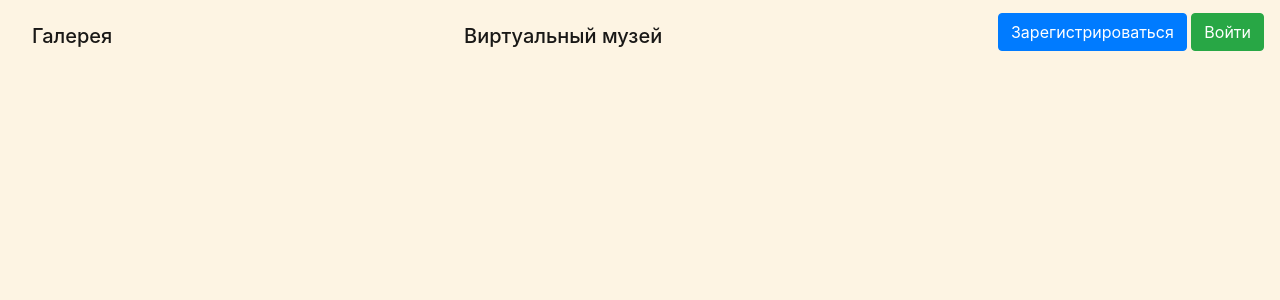
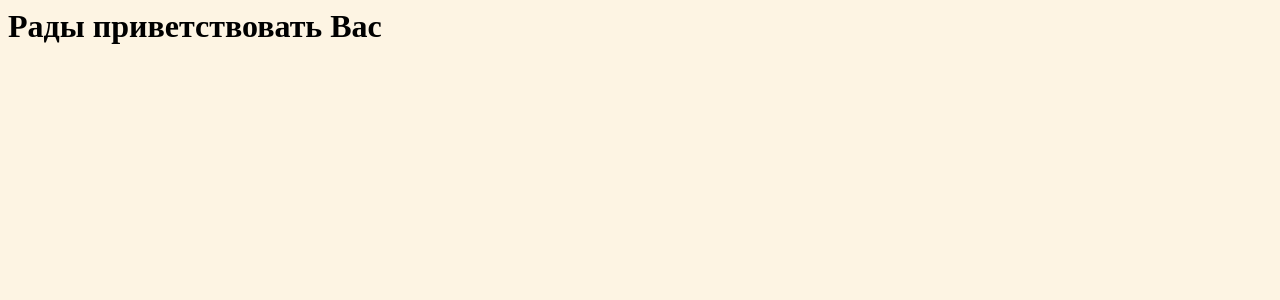
Before and after one commit to EkaterinaNikolaeva/test1, a Flask app: template templates/base.html in a window 1280 px wide. Shown: the top 300 px of the page. Run offline with Flask 2, Linux system fonts and the light colour scheme; the template is opened without the code that fills it, so the values that code supplies are empty; some libraries are stand-ins or nearby versions.

Commit message:
Update base.html

```diff
--- a/templates/base.html
+++ b/templates/base.html
@@ -1,47 +1,37 @@
-<!doctype html>
-<html lang="en">
+{% block content %}
+<meta charset="UTF-8">
+<style>
+   .thumb img  {
+    border: 2px solid #55c5e9; /* Рамка вокруг фотографии */
+    padding: 15px; /* Расстояние от картинки до рамки */
+    background: #666; /* Цвет фона */
+    margin-right: 10px; /* Отступ справа */
+    margin-bottom: 10px; /* Отступ снизу */
+   }
+	.rightpic {
+    float: right; /* Выравнивание по правому краю */
+    margin: 0 0 5px 5px; /* Отступы вокруг фотографии */
+   }
+   .pointer { cursor: pointer; }
+	.sign {
+	    float: left; /* Выравнивание по правому краю */
+	    padding: 7px; /* Поля внутри блока */
+	    margin: 10px 0 5px 5px; /* Отступы вокруг */
+	   }
+	   .sign figcaption {
+	    margin: 0 auto 5px; /* Отступы вокруг абзаца */
 
-<style>
-     .pointer { cursor: pointer; }
-</style>
 
-<head>
-    <meta charset="utf-8">
-    <meta name="viewport" content="width=device-width, initial-scale=1, shrink-to-fit=no">
-    <link rel="stylesheet"
-          href="https://stackpath.bootstrapcdn.com/bootstrap/4.4.1/css/bootstrap.min.css"
-          integrity="sha384-Vkoo8x4CGsO3+Hhxv8T/Q5PaXtkKtu6ug5TOeNV6gBiFeWPGFN9MuhOf23Q9Ifjh"
-          crossorigin="anonymous">
-    <title> Галерея</title>
-</head>
+	   }
+
+  </style>
+
 
 <body style="background-color:#FDF4E3">
-<header style="background-color:#FDF4E3">
-  <nav class="navbar navbar-light" style="background-color: #FDF4E3;">
-    <nav class="navbar navbar-light bg-faded">
-      <h1 onClick='location.href="http://127.0.0.1:8080/"' class="navbar-brand m-b-0 pointer">Галерея</h1>
 
 
-    </nav>
+	<h1>Рады приветствовать Вас </h1>
 
-        <div class="navbar-nav">
-          <li class="nav-item active">
-            <h3 onClick='location.href="http://127.0.0.1:8080/museums"' class="navbar-brand pointer">Виртуальный музей</h3>
-          </li>
-        </div>
-        {% if current_user.is_authenticated %}
-    <a class="navbar-brand" href="/logout">{{ current_user.name }}</a>
-      {% else %}
-          <p>
-        <a class="btn btn-primary " href="/register">Зарегистрироваться</a>
-        <a class="btn btn-success" href="/login">Войти</a>
-    </p>
-{% endif %}
-    </nav>
-</header>
-<!-- Begin page content -->
-<main role="main" class="container">
-    {% block content %}{% endblock %}
-</main>
+
 </body>
-</html>
+{% endblock %}
```
